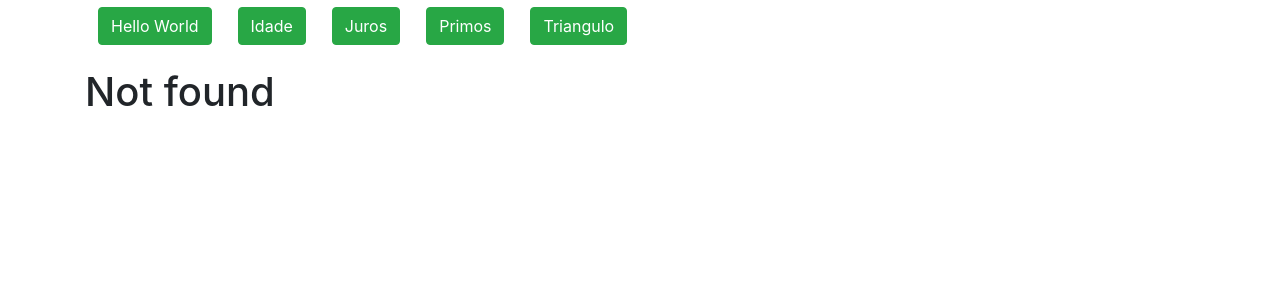
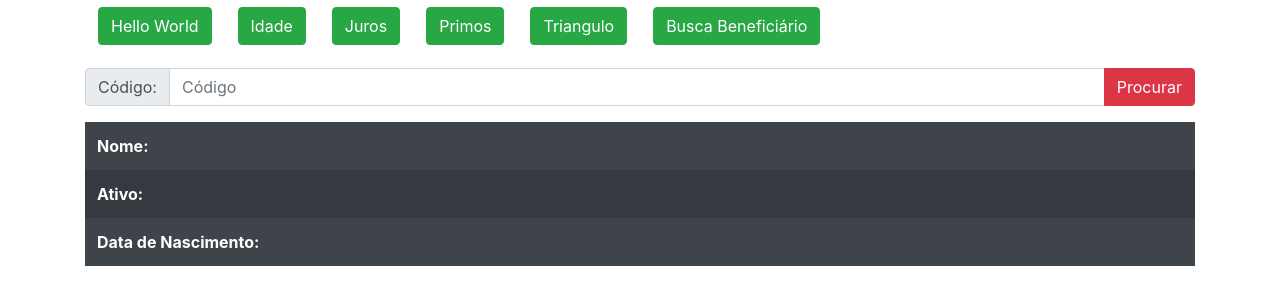
Before and after one commit to SrMatheus2000/Unimed, a React (Create React App) app: page /Busca_Beneficiario in a window 1280 px wide. Before the commit this address had no page. Shown: the top 304 px of the page. Built offline with nearby package versions, Linux system fonts and the light colour scheme.

Commit message:
Busca Beneficiario

```diff
--- a/package.json
+++ b/package.json
@@ -7,6 +7,7 @@
     "@testing-library/react": "^9.4.0",
     "@testing-library/user-event": "^7.2.1",
     "bootstrap": "^4.4.1",
+    "jQuery": "^1.7.4",
     "react": "^16.12.0",
     "react-dom": "^16.12.0",
     "react-router-dom": "^5.1.2",
--- a/public/index.html
+++ b/public/index.html
@@ -15,7 +15,7 @@
       user's mobile device or desktop. See https://developers.google.com/web/fundamentals/web-app-manifest/
     -->
     <link rel="manifest" href="%PUBLIC_URL%/manifest.json" />
-    <!--
+     <!--
       Notice the use of %PUBLIC_URL% in the tags above.
       It will be replaced with the URL of the `public` folder during the build.
       Only files inside the `public` folder can be referenced from the HTML.
@@ -45,5 +45,5 @@
       To begin the development, run `npm start` or `yarn start`.
       To create a production bundle, use `npm run build` or `yarn build`.
     -->
-  </body>
+</body>
 </html>
--- /dev/null
+++ b/src/Busca_Beneficiario.js
@@ -0,0 +1,100 @@
+import React, { Component } from 'react';
+
+class Busca_Beneficiario extends Component {
+  buscaBeneficiario = () => {
+    let codigo = document.getElementById( "codigo" ).value;
+    const data = {
+      acao: "buscaBeneficiario",
+      idBenef: codigo
+    }
+    this.comunica( data );
+  }
+  comunica = ( dados ) => {
+    // console.log( 'vou enviar: ', dados );
+    fetch('http://192.168.2.25:8008/jUniIII/Integra', {
+      method: 'POST',
+      body: JSON.stringify( dados )
+    }).then( res => res.json())
+      .then( resposta => this.resolveBusca( resposta )
+     );
+  }
+  resolveBusca = ( resposta ) => {
+    // console.log('reposta do servidor: ', resposta );
+    if( resposta.status ) {
+      // document.getElementById( 'resp' ).innerHTML = resposta.nome + '<br /> Ativo: ' + resposta.ativo + '<br /> Nascimento: ' + resposta.dtNascimento;
+      let nome = resposta.nome.toLowerCase().split(' ');
+      for (let i = 0; i < nome.length; i++) {
+        nome[i] = nome[i].charAt(0).toUpperCase() + nome[i].substring(1);
+      }
+      nome = nome.join(' ');
+      document.getElementById('nome').innerHTML = nome;
+      if (resposta.ativo) {
+        document.getElementById('ativo').innerHTML = 'Sim';
+      } else {
+        document.getElementById('ativo').innerHTML = 'Não';
+      }
+      let data = resposta.dtNascimento.split('-');
+      data[2] =  data[2].split(' ', 1);
+      data[2] = data[2][0];
+      // console.log(data);
+      document.getElementById('dNascimento').innerHTML = data[2] + '/' + data[1] + '/' + data[0];
+    } else {
+      document.getElementById( 'resp' ).innerHTML = '';
+      alert( 'Erro: ' + resposta.dsErro );
+    }
+  }
+  render() {
+    return (
+      <React.Fragment>
+        {/* <div class="container">
+           <div class="row">
+             <div class="col-sm-1"></div>
+             <div class="col-sm-2">Código:</div>
+             <div class="col-sm_9"><input type="text" id="codigo" class="form-control"/></div>
+           </div>
+           <div class="row">
+             <div class="col-sm-3"></div>
+             <div class="col-sm-9"><button onClick={this.buscaBeneficiario} class="btn btn-outline-success">Procura</button></div>
+           </div>
+           <div class="row">
+             <span id='resp'></span>
+           </div>
+         </div> */}
+        <div className="container-sm">
+          <div className="row">
+            <div className="input-group mb-3">
+              <div className="input-group-prepend">
+                <span className="input-group-text" id="basic-addon3">Código:</span>
+              </div>
+              <input type="number" id="codigo" className="form-control" placeholder="Código"/>
+              <div className="input-group-append">
+                <button onClick={this.buscaBeneficiario} className="btn btn-danger">Procurar</button>
+              </div>
+            </div>
+          </div>
+          <div className="row">
+            <table className="table table-striped table-borderless table-hover table-dark">
+              <tbody>
+                <tr>
+                  <th itemScope="row">Nome:</th>
+                  <td id="nome"></td>
+                </tr>
+                <tr>
+                  <th itemScope="row">Ativo:</th>
+                  <td id="ativo"></td>
+                </tr>
+                <tr>
+                  <th itemScope="row">Data de Nascimento:</th>
+                  <td id="dNascimento"></td>
+                </tr>
+              </tbody>
+            </table>
+            {/* <span id='resp'></span> */}
+          </div>
+        </div>
+      </React.Fragment>
+    );
+  }
+}
+
+export default Busca_Beneficiario;
--- a/src/index.js
+++ b/src/index.js
@@ -12,6 +12,7 @@ import {Triangulo} from './Triangulo'
 import { Route, Link, BrowserRouter as Router, Switch } from 'react-router-dom'
 import Not_Found from './Not_Found'
 import 'bootstrap/dist/css/bootstrap.css';
+import Busca_Beneficiario from './Busca_Beneficiario'
 // let exibeMensagem=()=>{
 //     alert("Hello world");
 // }
@@ -40,6 +41,9 @@ const routing = (
             <li className="btn">
                 <Link className="btn btn-success" to="/Triangulo">Triangulo</Link>
             </li>
+            <li className="btn">
+                <Link className="btn btn-success" to="/Busca_Beneficiario">Busca Beneficiário</Link>
+            </li>
         </ul>
         <Switch>
             <Route exact path="/" component={Helloworld} />
@@ -47,6 +51,7 @@ const routing = (
             <Route path="/Juros" component={Juros} />
             <Route path="/Primos" component={Primos} />
             <Route path="/Triangulo" component={Triangulo} />
+            <Route path="/Busca_Beneficiario" component={Busca_Beneficiario} />
             <Route component={Not_Found} />
         </Switch>
       </div>
```
Also changed, not shown: 1 other file (tests, documents, lock files or other folders).
